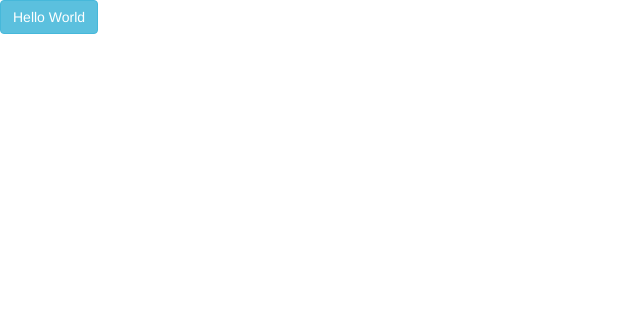
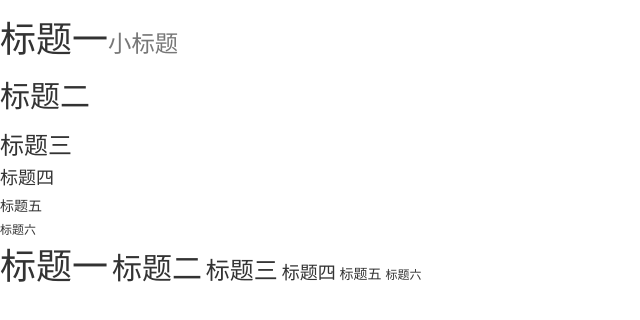
Before and after one commit to bwyfed/bootstrap_intro, a plain HTML site: page index.html in a window 1280 px wide. Shown: the whole page, without its empty margins (0-640 px from the left). Drawn offline with Linux system fonts and the light colour scheme.

Commit message:
学习大标题和小标题的样式用法。

```diff
--- a/index.html
+++ b/index.html
@@ -2,13 +2,25 @@
 <html lang="en">
 <head>
     <meta charset="UTF-8">
-    <title>Bootstrap</title>
+    <title>Bootstrap标题</title>
     <link rel="stylesheet" href="dist/css/bootstrap.css">
     <script src="jquery/jquery-3.2.1.js"></script>
     <script src="dist/js/bootstrap.js"></script>
 </head>
 <body>
-    <button class="btn btn-info">Hello World</button>
-
+    <h1>标题一<small>小标题</small></h1>
+    <h2>标题二</h2>
+    <h3>标题三</h3>
+    <h4>标题四</h4>
+    <h5>标题五</h5>
+    <h6>标题六</h6>
+    <div>
+    <span class="h1">标题一</span>
+    <span class="h2">标题二</span>
+    <span class="h3">标题三</span>
+    <span class="h4">标题四</span>
+    <span class="h5">标题五</span>
+    <span class="h6">标题六</span>
+    </div>
 </body>
 </html>
```
